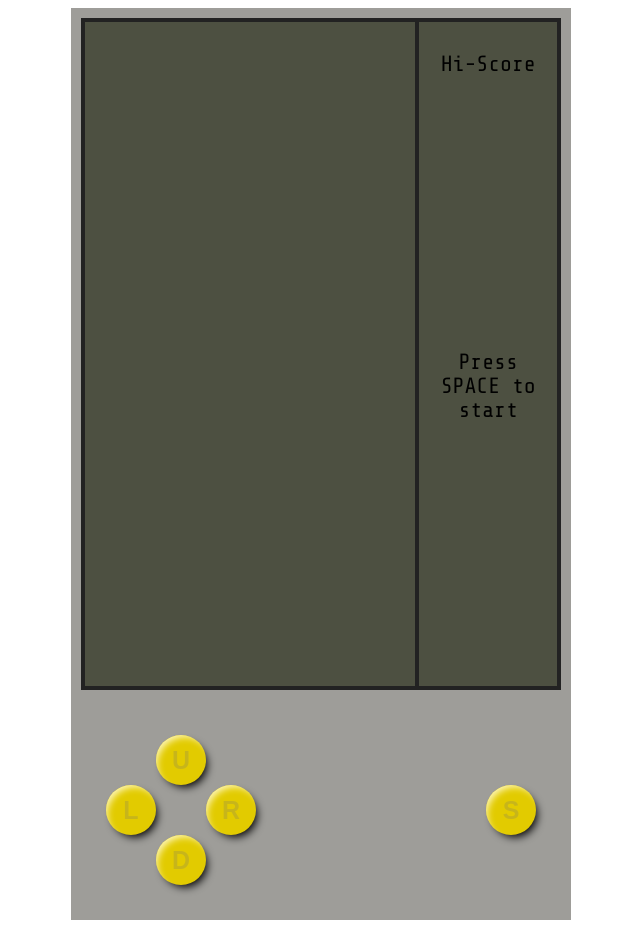
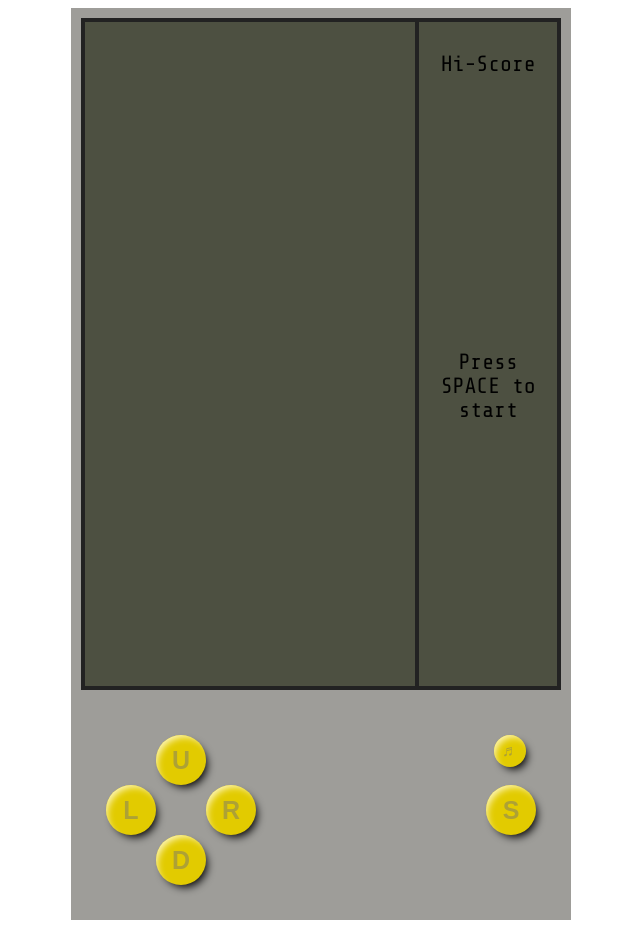
Before and after one commit to Jamshoot66/race, a website built with webpack: page public/index.html in a window 1280 px wide. Shown: the whole page, without its empty margins (319-959 px from the left). Built offline with nearby package versions, Linux system fonts and the light colour scheme.

Commit message:
add audio track

```diff
--- a/public/index.html
+++ b/public/index.html
@@ -37,6 +37,10 @@
 		<div class="controllers-container">
 
 			<div class="arrow-buttons-group">
+				<audio id="player" autoplay loop src="sound/sound.mp3"></audio>
+				<div>
+					<button class="btn-mini audio" id="btn-audio"><span>♬</span></button>
+				</div>
 				<button class="btn-mid" id="btn-left">
 					<span>L</span>
 				</button>
--- a/src/controls.js
+++ b/src/controls.js
@@ -1,6 +1,11 @@
 import * as actions from './config/actions';
 
 export const initControls = (core) => {
+  document.getElementById('btn-audio').addEventListener('click', () => {
+    const player = document.getElementById('player');
+    player.paused ? player.play() : player.pause();
+  });
+
   document.getElementById('btn-left').addEventListener('click', () => {
     core.processControl(actions.MOVE_LEFT);
   });
--- a/src/scss/controllers.scss
+++ b/src/scss/controllers.scss
@@ -11,6 +11,11 @@
 		border: none;
 		position: relative;
 
+		span {
+			color: #ada135;
+			opacity: 1;
+		}
+
 		box-shadow: 4px 5px 7px -3px inset #fdf6bd, 4px 5px 8px -3px;
 
 		&:active {
@@ -21,11 +26,6 @@
 			outline: none;
 		}
 	}
-}
-
-.btn-mid {
-	width: 50px;
-	height: 50px;
 }
 
 .arrow-buttons-group {
@@ -45,11 +45,6 @@
 		justify-content: center;
 		align-items: center;
 		user-select: none;
-
-		span {
-			color: #ada135;
-			opacity: 0.5;
-		}
 	}
 
 	#btn-left {
@@ -73,4 +68,25 @@
 		left: auto;
 		transform: translate(-25px, 75px);
 	}
+
+	#btn-audio {
+		right: 0;
+		left: auto;
+		transform: translate(-35px, 25px);
+	}
 }
+
+.btn-mid {
+	width: 50px;
+	height: 50px;
+}
+
+.btn-mini {
+	width: 32px;
+	height: 32px;
+	font-size: 16px !important;
+	display: flex;
+	justify-content: center;
+	align-items: center;
+	box-sizing: content-box;
+}
```
